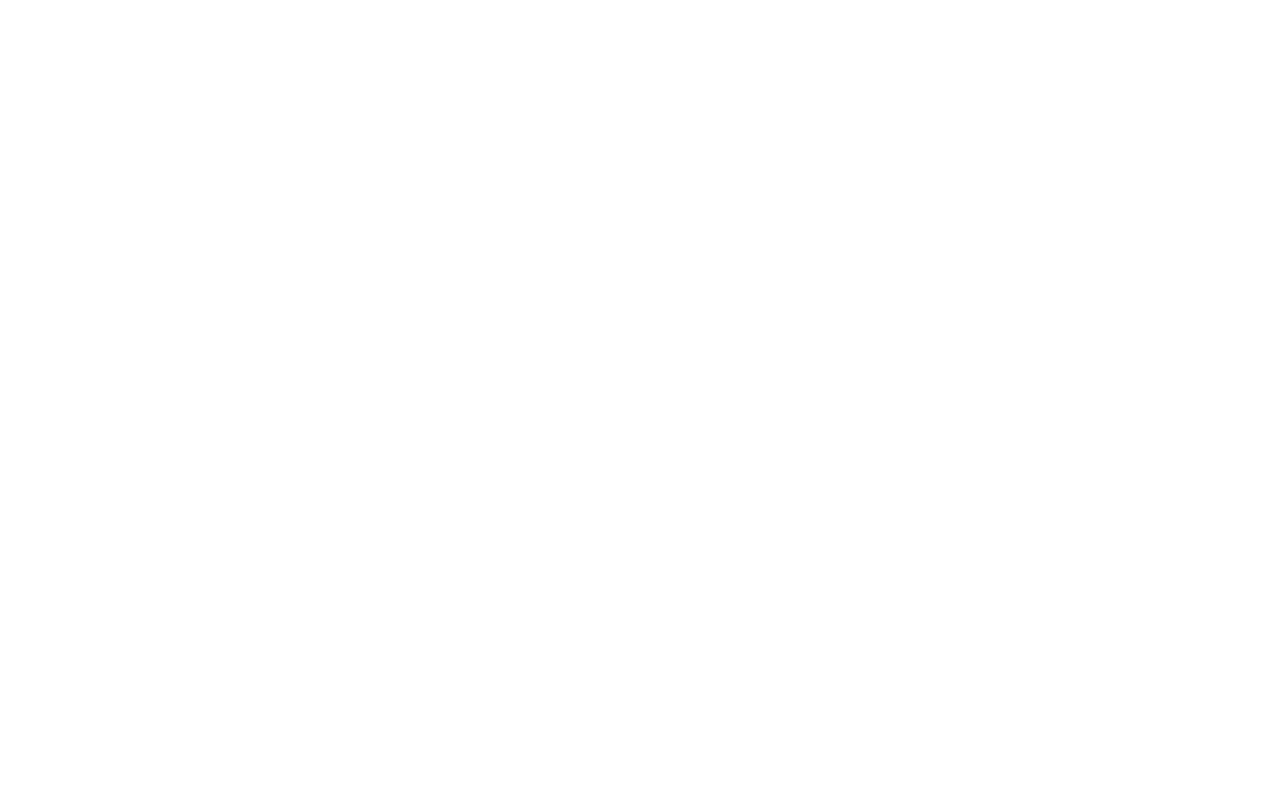
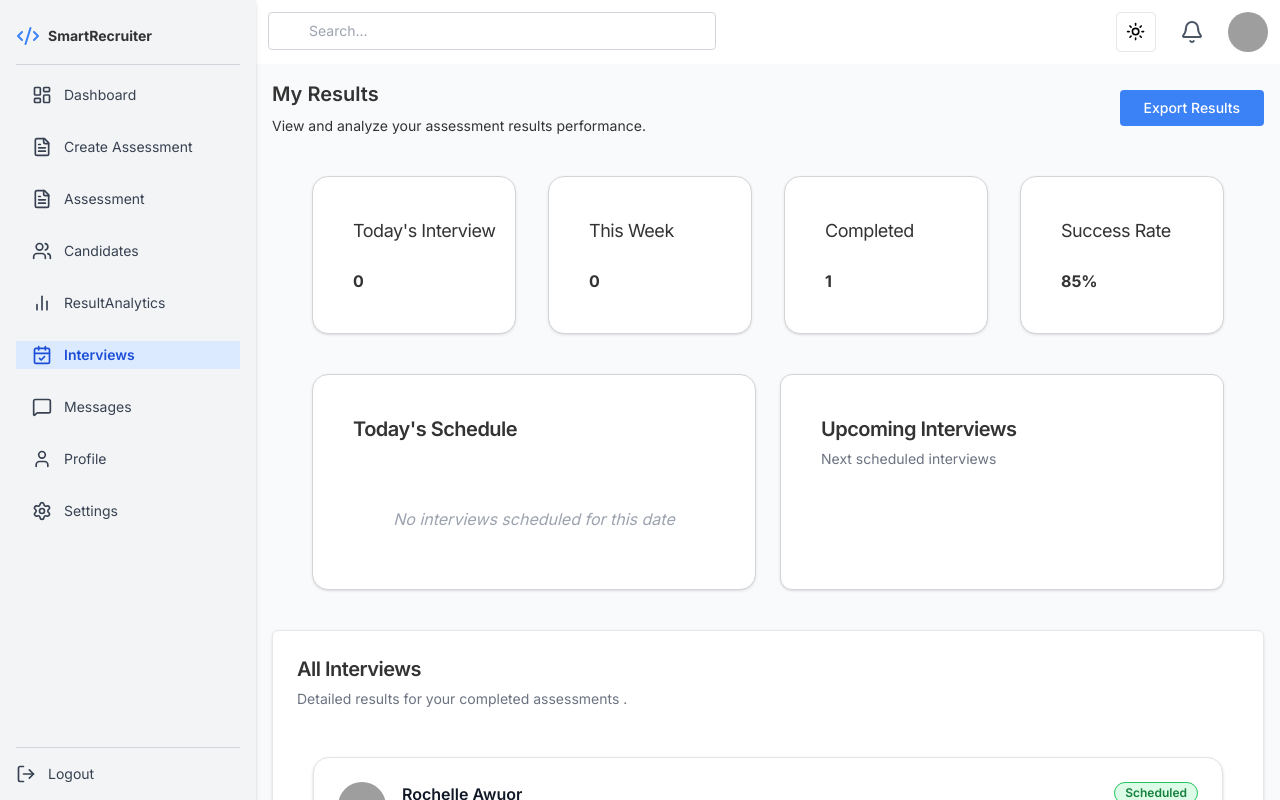
Before and after one commit to awuorochelle75/SmartRecruiter, a React (Vite) app in the folder client/: page /interview in a window 1280 px wide. Before the commit this address had no page. Built offline with nearby package versions, Linux system fonts and the light colour scheme; grey boxes are pictures that could not be loaded.

Commit message:
adds features,debugs error in the interview page

```diff
--- a/client/src/App.jsx
+++ b/client/src/App.jsx
@@ -10,6 +10,7 @@
 import Assessments from './pages/Recruiter/Assessments';
 import Candidates from './pages/Recruiter/Candidates'
 import ResultsAnalytics from './pages/Recruiter/ResultsAnalytics'
+import Interview from './pages/Recruiter/Interview'
 
 
 function App() {
@@ -27,6 +28,7 @@
       <Route path = "/assessments" element = {< Assessments />} />
       <Route path = "/candidates" element = {< Candidates />} />
       <Route path = "/resultsanalytics" element = {< ResultsAnalytics />} />
+      <Route path = "/interview" element = {< Interview />} />
 
 
      </Routes>
--- a/client/src/components/SidebarRecruiter.jsx
+++ b/client/src/components/SidebarRecruiter.jsx
@@ -23,7 +23,7 @@
     { icon: FileText, label: "Assessment", path: "/assessments" },
     { icon: Users, label: "Candidates", path: "/candidates" },
     { icon: BarChart2, label: "ResultAnalytics", path: "/resultsanalytics" },
-    { icon: CalendarCheck, label: "Interviews", path: "/recruiter/interviews" },
+    { icon: CalendarCheck, label: "Interviews", path: "/interview" },
     { icon: MessageSquare, label: "Messages", path: "/recruiter/messages" },
     { icon: User, label: "Profile", path: "/recruiter/profile" },
     { icon: Settings, label: "Settings", path: "/recruiter/settings" },
@@ -69,7 +69,7 @@
       <div className="mt-6">
       <Separator className="border-t border-gray-300 mb-4 " />
         <Link
-          to="/logout"
+          to="/"
           className="flex items-center space-x-3 text-gray-700 hover:text-red-600 text-sm"
         >
           <LogOut className="h-5 w-5" />
--- a/client/src/pages/Recruiter/Interview.jsx
+++ b/client/src/pages/Recruiter/Interview.jsx
@@ -0,0 +1,206 @@
+import SidebarRecruiter from '../../components/SidebarRecruiter'
+import NavbarDashboard from '../../components/NavbarDashboard';
+import { Button } from '../../components/ui/button'
+import { Link } from 'react-router-dom'
+import { Card, CardHeader, CardTitle, CardDescription, CardContent } from '../../components/ui/card';
+import { Badge } from '../../components/ui/badge'
+import { Avatar, AvatarFallback, AvatarImage } from '../../components/ui/avatar'
+
+
+export default function Interview() {
+  return(
+   <div className='flex h-screen'>
+   <div className='w-64' >
+     <SidebarRecruiter />
+    </div>
+
+    <div className="flex-1 flex flex-col">
+    <div className="h-16 bg-white shadow">
+      <NavbarDashboard />
+    </div>
+     <div className="flex-1 p-4 bg-gray-50 overflow-auto">
+      <div className="flex items-center justify-between">
+    <div>
+      <h1 className="text-xl font-semibold">My Results</h1>
+      <p className="text-sm mt-2">
+        View and analyze your assessment results performance.
+      </p>
+    </div>
+    <div className="flex gap-4">
+      <Button asChild size="sm" className="text-sm px-6">
+        <Link to="/createassessment">
+          <span className="flex items-center">Export Results</span>
+        </Link>
+      </Button>
+
+    </div>
+  </div>
+
+      <div className="relative grid grid-cols-1 md:grid-cols-4 gap-8 px-4 md:px-10 mt-10 mb-10">
+            <Card className="bg-white border border-zinc-300 rounded-2xl p-4 whitespace-nowrap transition duration-300 ease-in-out transform-gpu hover:scale-105 hover:shadow-2xl hover:z-[999] relative">
+
+                <CardHeader>
+                 <CardTitle className="text-accent-700 font-normal text-lg">Today's Interview</CardTitle>
+                </CardHeader>
+                  <CardContent className='font-bold'>
+                         0
+                </CardContent>
+              </Card>
+                <Card className="bg-white border border-zinc-300 rounded-2xl p-4 whitespace-nowrap transition duration-300 ease-in-out transform-gpu hover:scale-105 hover:shadow-2xl hover:z-[999] relative">
+
+                <CardHeader>
+                 <CardTitle className="text-accent-700 font-normal text-lg">This Week</CardTitle>
+                </CardHeader>
+                  <CardContent className='font-bold'>
+                   0
+                </CardContent>
+              </Card>
+
+                <Card className="bg-white border border-zinc-300 rounded-2xl p-4 whitespace-nowrap transition duration-300 ease-in-out transform-gpu hover:scale-105 hover:shadow-2xl hover:z-[999] relative">
+
+                <CardHeader>
+                 <CardTitle className="text-accent-700 font-normal text-lg">Completed</CardTitle>
+                </CardHeader>
+                  <CardContent className='font-bold'>
+                  1
+                </CardContent>
+              </Card>
+                <Card className="bg-white border border-zinc-300 rounded-2xl p-4 whitespace-nowrap transition duration-300 ease-in-out transform-gpu hover:scale-105 hover:shadow-2xl hover:z-[999] relative">
+
+                <CardHeader>
+                 <CardTitle className="text-accent-700  font-normal text-lg">Success Rate</CardTitle>
+                </CardHeader>
+                  <CardContent className='font-bold'>
+                    85%
+                </CardContent>
+              </Card>
+           </div>
+
+
+
+          <div className="grid grid-cols-1 md:grid-cols-2 gap-6 px-4 md:px-10 mb-10">
+           <Card className="bg-white border border-zinc-300 rounded-2xl p-4 whitespace-nowrap transition duration-300 ease-in-out transform-gpu hover:scale-105 hover:shadow-2xl hover:z-[999] relative">
+            <CardHeader>
+             <CardTitle className='text-xl'>Today's Schedule</CardTitle>
+            </CardHeader>
+             <CardContent className="text-center text-gray-400 italic py-10">
+                No interviews scheduled for this date
+            </CardContent>
+
+        </Card>
+
+
+ <Card className="bg-white border border-zinc-300 rounded-xl p-4 whitespace-nowrap transition duration-300 ease-in-out transform-gpu hover:scale-105 hover:shadow-2xl hover:z-[999] relative">
+  <CardHeader>
+    <CardTitle className='text-xl'>Upcoming Interviews</CardTitle>
+    <CardDescription>Next scheduled interviews</CardDescription>
+  </CardHeader>
+  <CardContent className="text-center text-gray-400 italic py-10">
+
+  </CardContent>
+</Card>
+
+</div>
+
+<Card>
+ <CardHeader>
+    <CardTitle className='text-xl'>
+       All Interviews
+    </CardTitle>
+     <CardDescription> Detailed results for your completed assessments .</CardDescription>
+ </CardHeader>
+
+<Card className="mx-4 md:mx-10 mb-10 bg-white border border-zinc-200 shadow-md rounded-2xl mt-6">
+  <CardHeader className="flex justify-between items-start">
+    {/* Left Side */}
+    <div className="flex gap-4 items-start w-full">
+      <Avatar className="w-12 h-12">
+        <AvatarImage src="/profile.jpg" alt="Candidate" />
+        <AvatarFallback>RA</AvatarFallback>
+      </Avatar>
+      <div className="flex flex-col">
+        <span className="text-base font-semibold text-gray-900">Rochelle Awuor</span>
+        <span className="text-sm text-gray-600 ">Frontend Developer</span>
+        <span className="text-sm text-gray-500">rochellea@gmail.com</span>
+        <div className="mt-4">
+          <Badge variant="outline" className="text-xs text-blue-700 border-blue-500 bg-blue-50 dark:bg-blue-900/20"> Techical Interview</Badge>
+        </div>
+        <p className="mt-4 text-xs text-gray-500">Notes: focus on React hooks and state management</p>
+      </div>
+
+      {/* Center */}
+      <div className="flex-1 flex justify-center items-center">
+  <div className="flex flex-col gap-2">
+    <span className="text-sm font-medium text-gray-700 mt-4">Duration: 60 mins</span>
+    <span className="text-sm font-medium text-gray-700 mt-4">Interviewer: Tom Orland</span>
+  </div>
+</div>
+
+      {/* Right */}
+      <div className="flex flex-col items-end justify-between h-full gap-4">
+        <div className="flex flex-col items-end">
+          <Badge variant="outline" className="text-xs text-green-700 border-green-500 bg-green-100">Scheduled</Badge>
+          <span className="text-xs text-gray-500 mt-1">July 25, 2025</span>
+        </div>
+        <div className="mt-auto">
+          <Badge variant="default" className="text-xs bg-blue-600 hover:bg-blue-700 text-white cursor-pointer mt-12">Join Meeting</Badge>
+        </div>
+      </div>
+    </div>
+  </CardHeader>
+</Card>
+
+
+<Card className="mx-4 md:mx-10 mb-10 bg-white border border-zinc-200 shadow-md rounded-2xl mt-6">
+  <CardHeader className="flex justify-between items-start">
+    {/* Left Side */}
+    <div className="flex gap-4 items-start w-full">
+      <Avatar className="w-12 h-12">
+        <AvatarImage src="/profile.jpg" alt="Candidate" />
+        <AvatarFallback>JK</AvatarFallback>
+      </Avatar>
+      <div className="flex flex-col">
+        <span className="text-base font-semibold text-gray-900">James Kiplimo</span>
+        <span className="text-sm text-gray-600 ">Senior Software Engineer</span>
+        <span className="text-sm text-gray-500">jkiplimo@gmail.com</span>
+        <div className="mt-4">
+          <Badge variant="outline" className="text-xs text-blue-700 border-blue-500 bg-blue-50 dark:bg-blue-900/20"> Techical Interview</Badge>
+        </div>
+        <p className="mt-4 text-xs text-gray-500">Notes: focus on React hooks and state management</p>
+      </div>
+
+      {/* Center */}
+      <div className="flex-1 flex justify-center items-center">
+  <div className="flex flex-col gap-2">
+    <span className="text-sm font-medium text-gray-700 mt-4">Duration: 60 mins</span>
+    <span className="text-sm font-medium text-gray-700 mt-4">Interviewer: Derrick Ochieng</span>
+  </div>
+</div>
+
+
+
+
+
+      {/* Right */}
+      <div className="flex flex-col items-end justify-between h-full gap-4">
+        <div className="flex flex-col items-end">
+          <Badge variant="outline" className="text-xs text-green-700 border-green-500 bg-green-100">Scheduled</Badge>
+          <span className="text-xs text-gray-500 mt-1">Jun 30, 2025</span>
+        </div>
+        <div className="mt-auto">
+          <Badge variant="default" className="text-xs bg-blue-600 hover:bg-blue-700 text-white cursor-pointer mt-12">Join Meeting</Badge>
+        </div>
+      </div>
+    </div>
+  </CardHeader>
+</Card>
+
+</Card>
+
+</div>
+
+  </div>
+
+    </div>
+  );
+}
```
